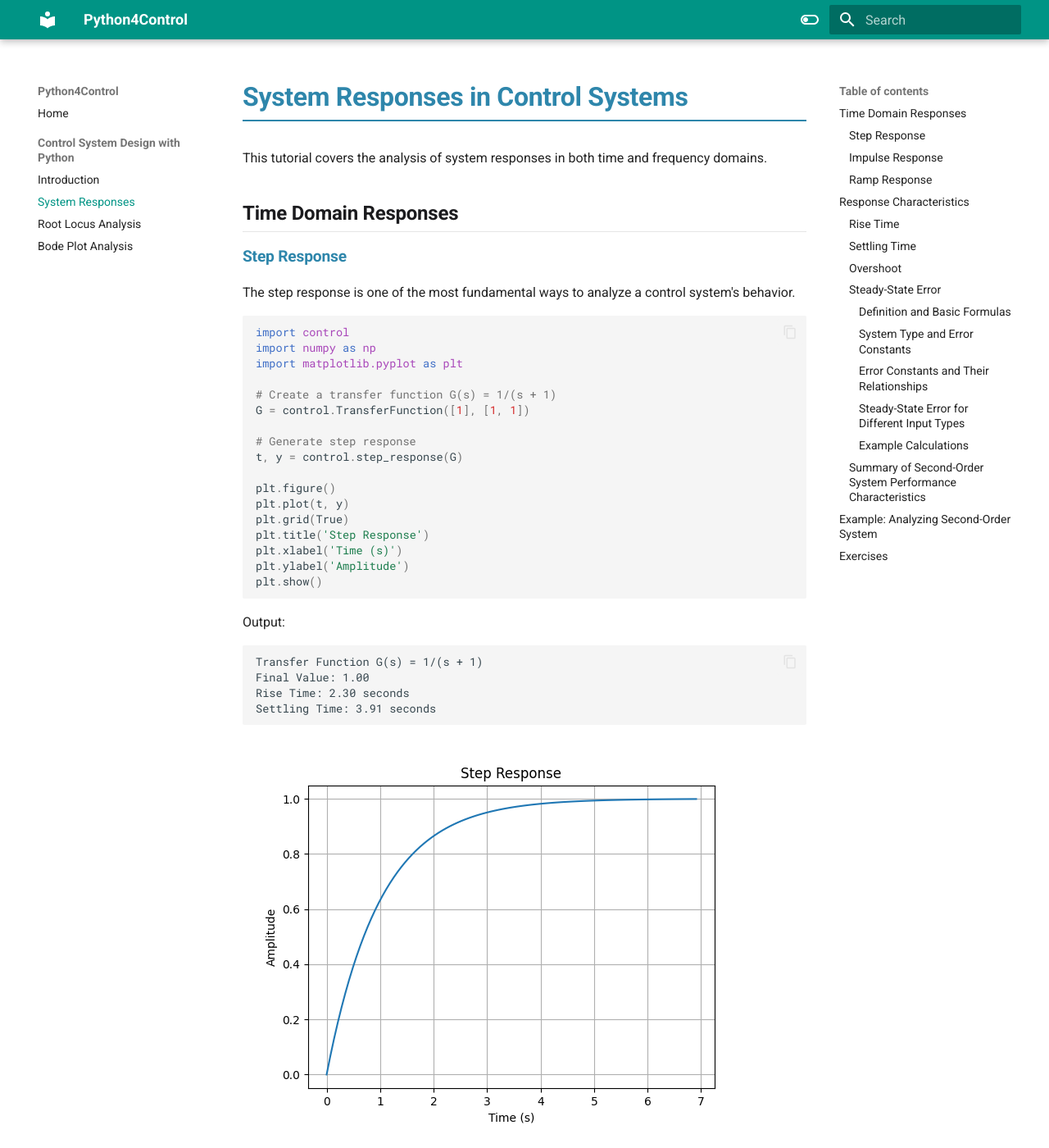
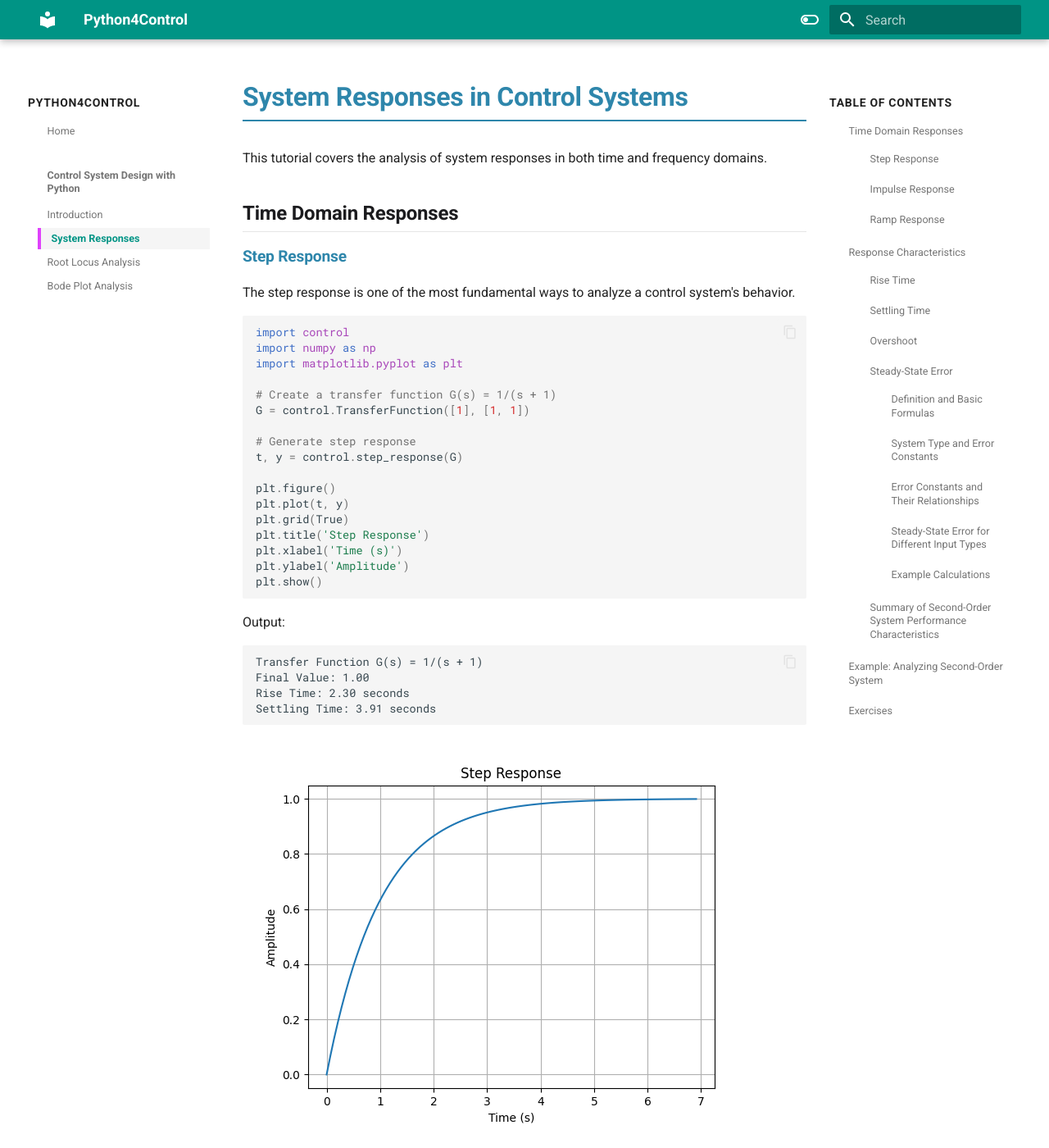
Before and after one commit to Hmustf/python4control, an MkDocs documentation site: the page built from docs/control-design/02_system_responses.md, in a window 1280 px wide and 1400 px high. Shown: the whole window at 82% size. Built offline with MkDocs 1.6.1 and Material for MkDocs 9.7.7, drawn with Linux system fonts in a browser that asks for light colours.

Commit message:
Enhance Table of Contents styling

```diff
--- a/docs/static/css/extra.css
+++ b/docs/static/css/extra.css
@@ -167,6 +167,12 @@
     margin: 2em auto;
     border-radius: 4px;
     box-shadow: 0 2px 4px rgba(0,0,0,0.1);
+    cursor: zoom-in;
+    transition: transform 0.2s ease-in-out;
+}
+
+.responsive-image:hover {
+    transform: scale(1.01);
 }
 
 /* Specific control for large plots */
@@ -175,6 +181,13 @@
     max-width: 100%;
     display: block;
     margin: 2em auto;
+    cursor: zoom-in;
+    transition: transform 0.2s ease-in-out;
+}
+
+.md-typeset img[alt="Second-Order Response"]:hover,
+.md-typeset img[alt="Second-Order System Performance Matrix"]:hover {
+    transform: scale(1.01);
 }
 
 /* Responsive adjustments */
@@ -184,3 +197,72 @@
         margin: 1em auto;
     }
 }
+
+/* Table of Contents styling */
+.md-nav__list {
+    padding-left: 0;
+}
+
+.md-nav__item {
+    padding: 0.2em 0;
+}
+
+.md-nav__link {
+    color: var(--md-default-fg-color--light);
+    font-size: 0.9em;
+    padding: 0.4em 0.6em;
+    border-left: 4px solid transparent;
+    transition: all 0.2s ease;
+    display: block;
+    margin: 0.2em 0;
+}
+
+.md-nav__link:hover {
+    color: var(--md-accent-fg-color);
+    background-color: var(--md-code-bg-color);
+    border-left-color: var(--md-accent-fg-color);
+    padding-left: 1em;
+}
+
+.md-nav__link--active {
+    color: var(--md-accent-fg-color);
+    font-weight: 600;
+    border-left-color: var(--md-accent-fg-color);
+    background-color: var(--md-code-bg-color);
+    padding-left: 1em;
+}
+
+/* Nested items styling */
+.md-nav__item .md-nav__item {
+    padding-left: 1em;
+}
+
+/* Section headers in TOC */
+.md-nav__title {
+    font-weight: 700;
+    color: var(--md-default-fg-color);
+    font-size: 1em;
+    padding: 1em 0 0.5em;
+    text-transform: uppercase;
+    letter-spacing: 0.05em;
+}
+
+/* Add divider between sections */
+.md-nav__title:not(:first-child) {
+    border-top: 1px solid var(--md-default-fg-color--lightest);
+    margin-top: 1em;
+}
+
+/* Scrollbar styling for TOC */
+.md-nav__list::-webkit-scrollbar {
+    width: 4px;
+}
+
+.md-nav__list::-webkit-scrollbar-track {
+    background: var(--md-default-bg-color);
+}
+
+.md-nav__list::-webkit-scrollbar-thumb {
+    background: var(--md-accent-fg-color);
+    border-radius: 2px;
+}
```
